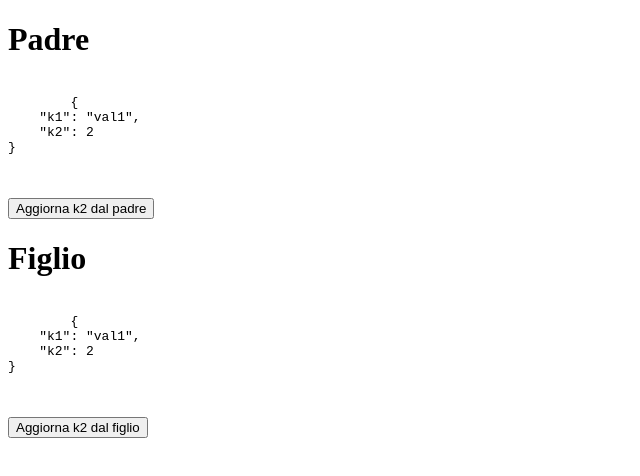
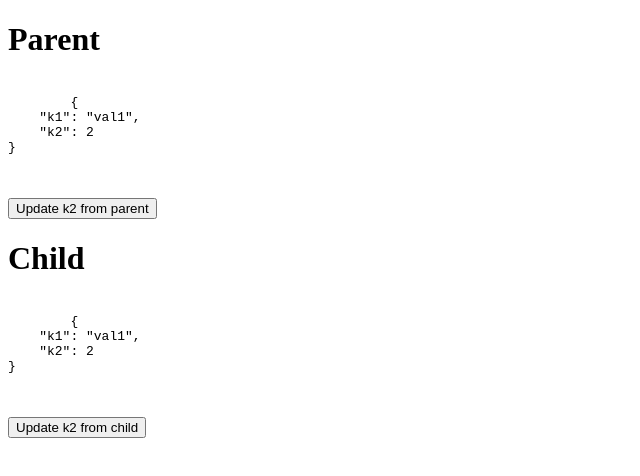
Before and after one commit to jfet97-appunti/vue-two-way-bindings-for-objects, a Vue app: page / in a window 1280 px wide. Shown: the top 476 px of the page, without its empty margins (0-640 px from the left). Built offline with nearby package versions, Linux system fonts and the light colour scheme.

Commit message:
add english

```diff
--- a/src/App.vue
+++ b/src/App.vue
@@ -1,14 +1,14 @@
 <template>
-  <Padre/>
+  <Parent/>
 </template>
 
 <script>
-import Padre from "./components/Padre";
+import Parent from "./components/Parent";
 
 export default {
   name: "App",
   components: {
-    Padre
+    Parent
   }
 };
 </script>
--- a/src/components/Figlio.vue
+++ b/src/components/Child.vue
@@ -1,18 +1,18 @@
 <template>
   <div>
-    <h1>Figlio</h1>
+    <h1>Child</h1>
     <pre>
       <code>
         {{ formattedObj }}
       </code>
     </pre>
-    <button @click="randomUpdateObj">Aggiorna k2 dal figlio</button>
+    <button @click="randomUpdateObj">Update k2 from child</button>
   </div>
 </template>
 
 <script>
 export default {
-  name: "Figlio",
+  name: "Child",
   props: {
     obj: {
       type: Object,
--- a/src/components/Padre.vue
+++ b/src/components/Parent.vue
@@ -1,23 +1,23 @@
 <template>
   <div>
-    <h1>Padre</h1>
+    <h1>Parent</h1>
     <pre>
       <code>
         {{ formattedObj }}
       </code>
     </pre>
-    <button @click="randomUpdateObj">Aggiorna k2 dal padre</button>
-    <Figlio :obj.sync="obj"/>
+    <button @click="randomUpdateObj">Update k2 from parent</button>
+    <Child :obj.sync="obj"/>
   </div>
 </template>
 
 <script>
-import Figlio from "./Figlio";
+import Child from "./Child";
 
 export default {
-  name: "Padre",
+  name: "Parent",
   components: {
-    Figlio
+    Child
   },
   data() {
     return {
```
Also changed, not shown: 2 other files (tests, documents, lock files or other folders).
